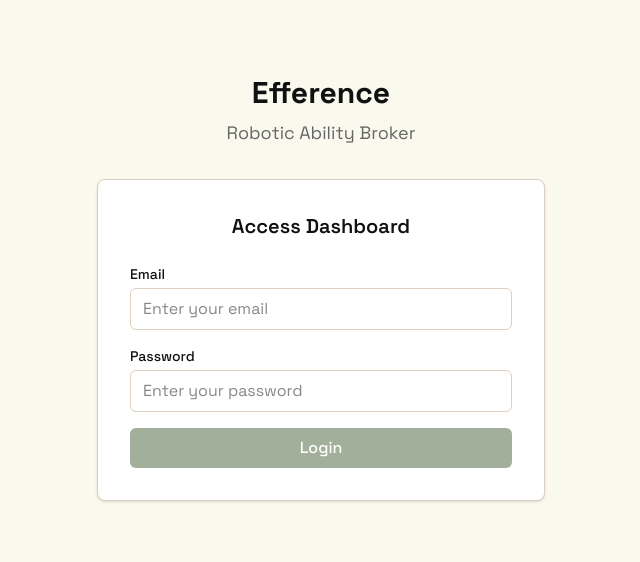
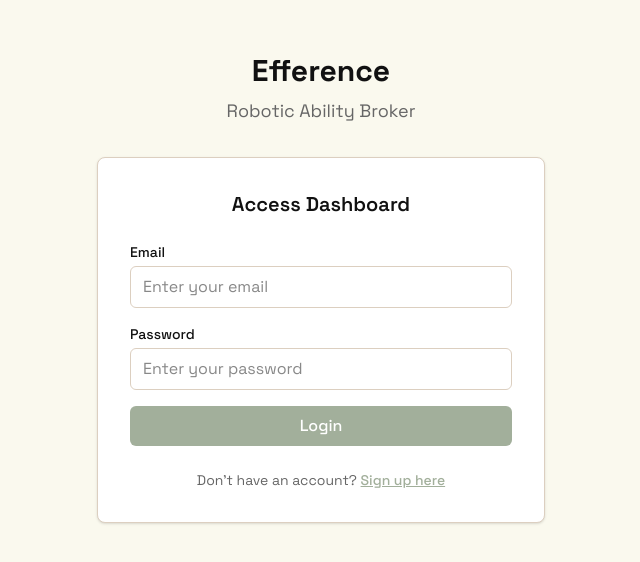
Before and after one commit to EfferenceAI/efference-website, a Next.js app in the folder frontend/frontend/: page /login in a window 1280 px wide. Shown: the part 112-674 px from the top of the page, without its empty margins (319-959 px from the left). Built offline with nearby package versions, Linux system fonts and the light colour scheme; no server answers.

Commit message:
sign up page

```diff
--- a/frontend/frontend/src/app/login/page.tsx
+++ b/frontend/frontend/src/app/login/page.tsx
@@ -92,6 +92,18 @@ export default function LoginPage() {
           {error && (
             <p className="text-sm text-red-600 text-center mt-4">{error}</p>
           )}
+
+          <div className="mt-6 text-center">
+            <p className="text-sm text-[#666]">
+              Don't have an account?{' '}
+              <button
+                onClick={() => router.push('/signup')}
+                className="text-[#A2AF9B] hover:text-[#8fa085] font-medium underline"
+              >
+                Sign up here
+              </button>
+            </p>
+          </div>
         </div>
       </div>
     </div>
--- a/frontend/frontend/src/app/signup/page.tsx
+++ b/frontend/frontend/src/app/signup/page.tsx
@@ -72,8 +72,19 @@ export default function SignupPage() {
         skipAuth: true,
       })
 
-      // Log in the user
-      const loginResponse = await apiFetch('/auth/login', {
+      // Log in the user through Next.js API to set httpOnly cookie
+      const loginApiResponse = await fetch('/api/auth/login', {
+        method: 'POST',
+        headers: { 'Content-Type': 'application/json' },
+        body: JSON.stringify({ email, password }),
+      })
+
+      if (!loginApiResponse.ok) {
+        throw new Error('Auto-login failed after registration')
+      }
+
+      // Also get token for localStorage (client-side API usage)
+      const loginData = await apiFetch<{access_token: string, token_type: string}>('/auth/login', {
         method: 'POST',
         body: JSON.stringify({
           email: email,
@@ -82,10 +93,8 @@ export default function SignupPage() {
         skipAuth: true,
       })
 
-      const data = await (loginResponse as Response).json()
-
       // Save the token
-      localStorage.setItem('token', data.access_token)
+      localStorage.setItem('token', loginData.access_token)
 
       // Redirect to dashboard
       router.push('/dashboard')
@@ -230,6 +239,18 @@ export default function SignupPage() {
           {error && (
             <p className="text-sm text-red-600 text-center mt-4">{error}</p>
           )}
+
+          <div className="mt-6 text-center">
+            <p className="text-sm text-[#666]">
+              Already have an account?{' '}
+              <button
+                onClick={() => router.push('/login')}
+                className="text-[#A2AF9B] hover:text-[#8fa085] font-medium underline"
+              >
+                Log in here
+              </button>
+            </p>
+          </div>
         </div>
       </div>
     </div>
```
